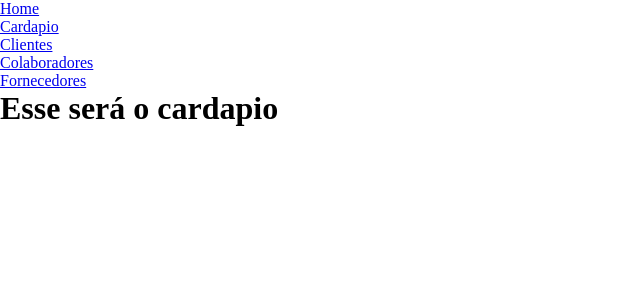
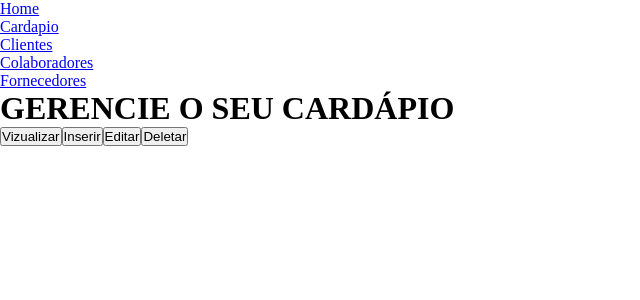
Before and after one commit to NodjaLima/pizza_management, a React (Vite) app: page /cardapio in a window 1280 px wide. Shown: the top 300 px of the page, without its empty margins (0-640 px from the left). Built offline with nearby package versions, Linux system fonts and the light colour scheme.

Commit message:
Criada a page cardapio com seus links para o crud da entidade

```diff
--- a/src/App.jsx
+++ b/src/App.jsx
@@ -1,6 +1,7 @@
 import { BrowserRouter, Routes, Route } from 'react-router-dom'
 import './App.css'
 import Menu from './components/menu/Menu'
+import Cardapio from './pages/cardapio/cardapio'
 import Home from './pages/home/Home'
 
 function App() {
@@ -12,7 +13,7 @@ function App() {
           <Routes>
             //para criar rotas usar letras minuscular e separar palavras com _
             <Route path='/' exact element={<Home />} />
-            <Route path='/cardapio' exact element={<h1>Esse será o cardapio</h1>} />
+            <Route path='/cardapio' exact element={<Cardapio />} />
             <Route path='/clientes' exact element={<h1>Essa será a pagina de clientes</h1>} />
             <Route path='/colaboradores' exact element={<h1>Essa será a pagina de colaboradores</h1>} />
             <Route path='/fornecedores' exact element={<h1>Essa será a essa será a pagina de fornecedores</h1>} />
--- /dev/null
+++ b/src/pages/cardapio/cardapio.jsx
@@ -0,0 +1,15 @@
+import { Link } from "react-router-dom";
+
+const Cardapio = () => {
+  return (
+    <spam>
+      <h1>GERENCIE O SEU CARDÁPIO</h1>
+      <Link to='/cardapio_completo'><button>Vizualizar</button></Link>
+      <Link to='/cardapio_inserir'><button>Inserir</button></Link>
+      <Link to='/cardapio_editar'><button>Editar</button></Link>
+      <Link to='/cardapio_deletar'><button>Deletar</button></Link>
+    </spam>
+   );
+}
+
+export default Cardapio;
```
Also changed, not shown: src/components/cardapio_completo/cardapio_completo.jsx (added, +10 -0 lines).
